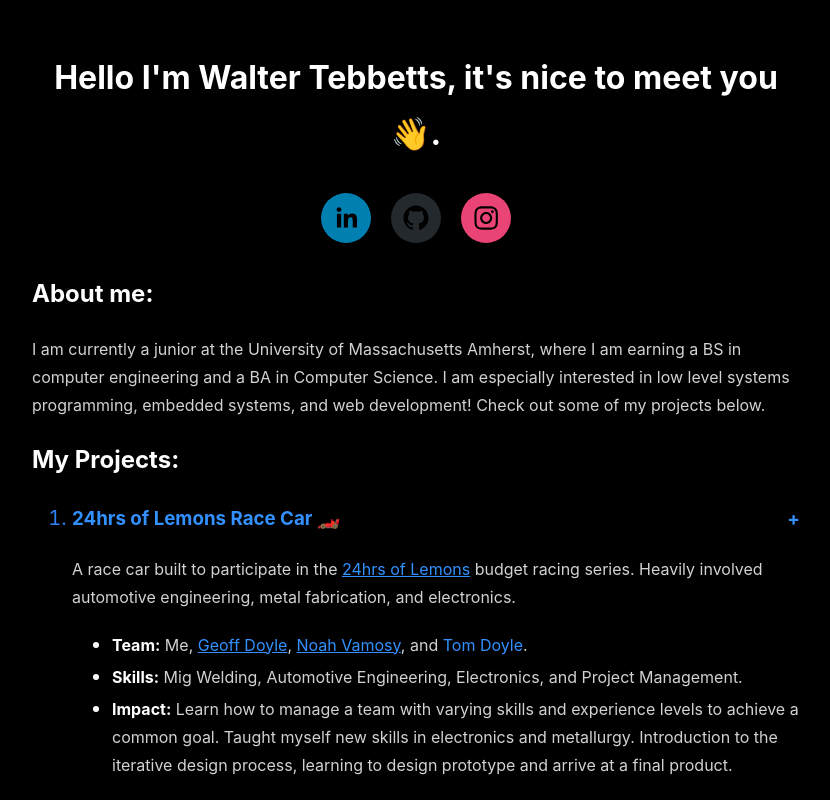
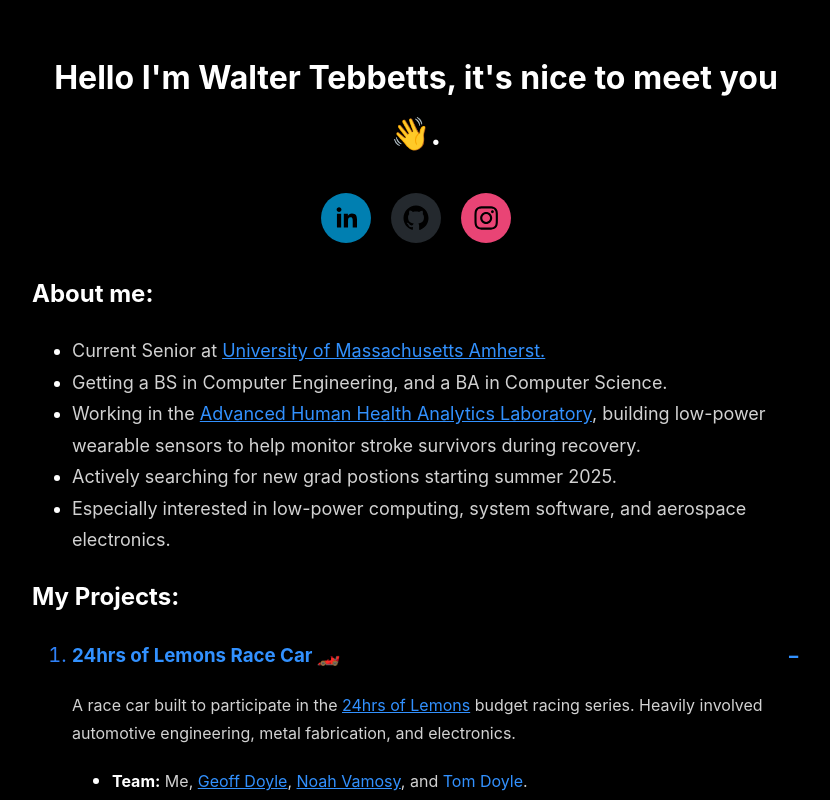
Before and after one commit to WaltTeb/WaltTeb.github.io, a React (Create React App) app: page / in a window 1280 px wide. Shown: the top 800 px of the page, without its empty margins (224-1054 px from the left). Built offline with nearby package versions, Linux system fonts and the light colour scheme.

Commit message:
updating about me and default projects expanded

```diff
--- a/package.json
+++ b/package.json
@@ -13,7 +13,7 @@
     "@types/react-dom": "^18.2.18",
     "react": "^18.2.0",
     "react-dom": "^18.2.0",
-    "react-scripts": "5.0.1",
+    "react-scripts": "^5.0.1",
     "react-social-icons": "^6.7.0",
     "typescript": "^4.9.5",
     "web-vitals": "^2.1.4"
--- a/src/App.css
+++ b/src/App.css
@@ -72,6 +72,10 @@ ul{
   color: var(--main_text);
 }
 
+.about_me{
+  font-size:18px;
+}
+
 .labeled_image{
   display: inline-block;
   position: relative;
--- a/src/App.tsx
+++ b/src/App.tsx
@@ -22,13 +22,14 @@ function App() {
 
         <h2>About me:</h2>
 
-        <p className='about_me'>
-          I am currently a junior at the University of Massachusetts Amherst, where I am earning a BS in computer engineering and
-          a BA in Computer Science.
-          I am especially interested in low level systems programming, embedded systems, and web development! Check out some of my projects
-          below.
-        </p>
-
+        <ul className="about_me">
+          <li>Current Senior at <a href="https://www.umass.edu/engineering/">University of Massachusetts Amherst.</a></li>
+          <li>Getting a BS in Computer Engineering, and a BA in Computer Science.</li>
+          <li>Working in the <a href="https://groups.cs.umass.edu/ahha/">Advanced Human Health Analytics Laboratory</a>, building low-power
+          wearable sensors to help monitor stroke survivors during recovery.</li>
+          <li>Actively searching for new grad postions starting summer 2025.</li>
+          <li>Especially interested in low-power computing, system software, and aerospace electronics.</li>
+        </ul>
 
         <div className="projects_section">
           <h2>My Projects:</h2>
--- a/src/BEZEntry.tsx
+++ b/src/BEZEntry.tsx
@@ -4,7 +4,7 @@ import close_up_bez from './resources/close_up_bez.jpg';
 import wide_angle_bez from './resources/wide_angle_bez.jpg';
 
 function BEZEntry(){
-    const [viewBEZ, setViewBEZ] = useState(false);
+    const [viewBEZ, setViewBEZ] = useState(true);
 
     return(
         <>
--- a/src/LemonsEntry.tsx
+++ b/src/LemonsEntry.tsx
@@ -14,7 +14,7 @@ import whole_team from './resources/whole_team.jpg';
 import valve_cover_video from './resources/valve_cover_timelapse.mp4'
 
 function LemonsEntry(){
-    const [viewLemons, setViewLemons] = useState(false);
+    const [viewLemons, setViewLemons] = useState(true);
 
     return(
         <>
```
Also changed, not shown: 1 other file (tests, documents, lock files or other folders).
